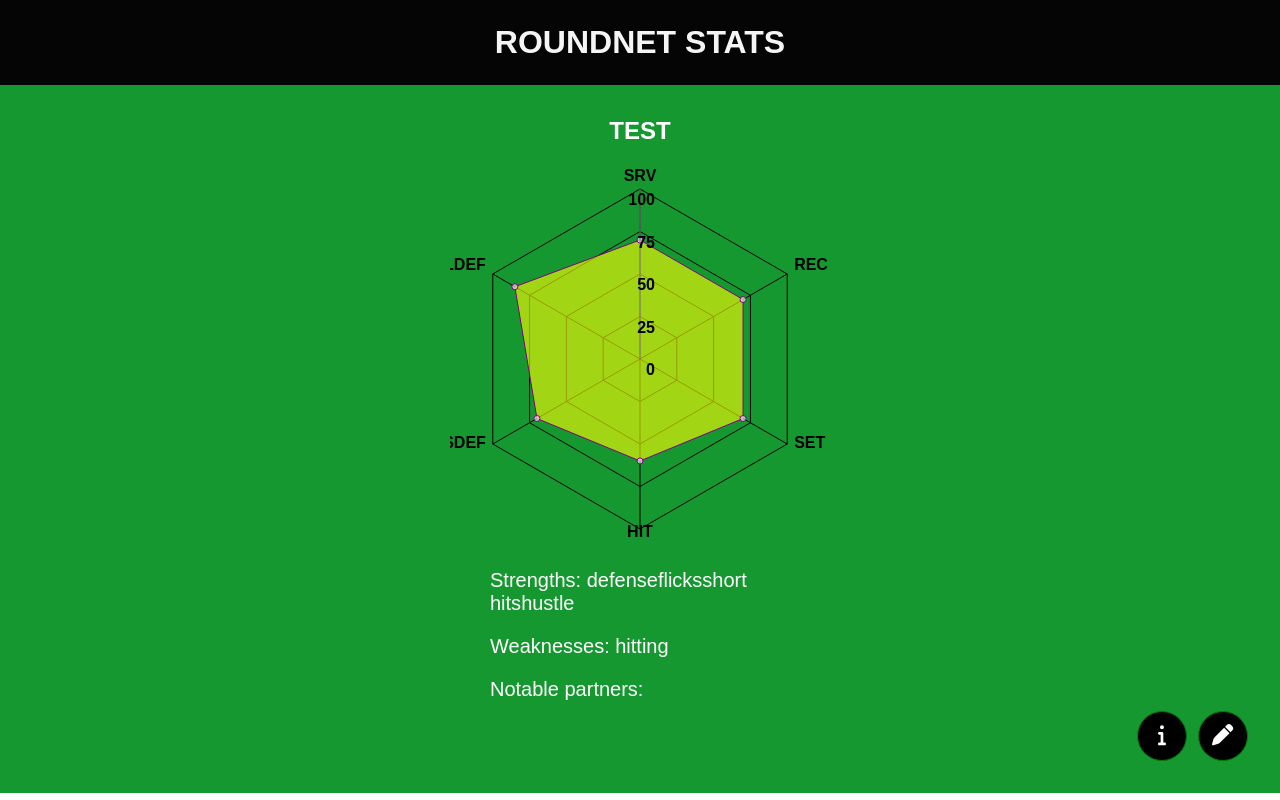
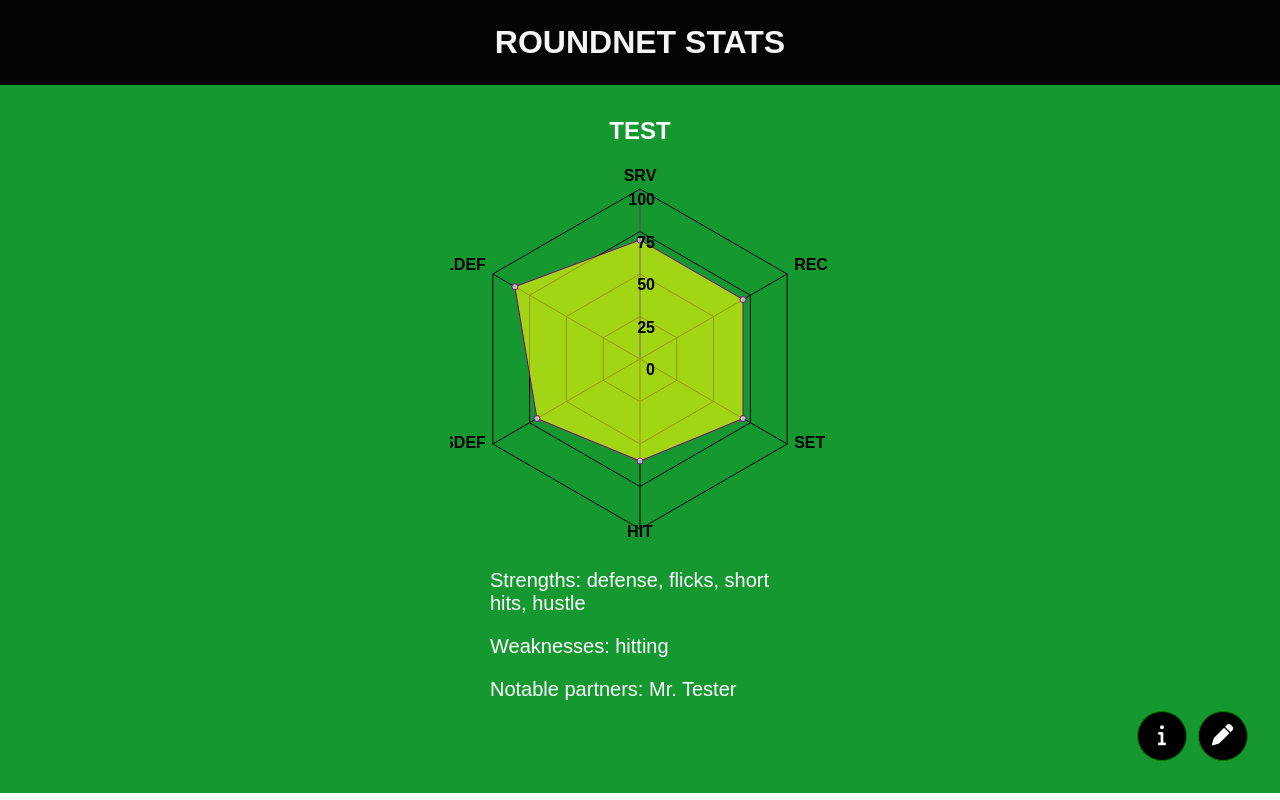
Before and after one commit to priegelsdev/roundnet-stats, a React (Vite) app: page / in a window 1280 px wide. Both pictures are taken after a click on the element "Test". Built offline with nearby package versions, Linux system fonts and the light colour scheme; a web font is replaced by a local one.

Commit message:
improve readability of props

```diff
--- a/src/App.jsx
+++ b/src/App.jsx
@@ -34,6 +34,7 @@ export default function Main() {
       longDefense = {player.defense.long}
       strengths = {player.strengths}
       weaknesses = {player.weaknesses}
+      notablePartners = {player.notablePartners}
     />
   }
 
--- a/src/Player.jsx
+++ b/src/Player.jsx
@@ -54,9 +54,9 @@ export default function Player(props) {
       <div className="card-details">
 
         <div className="card-individuals">
-          <p className="strengths">Strengths: {props.strengths}</p>
-          <p className="weaknesses">Weaknesses: {props.weaknesses}</p>
-          <p className="partners">Notable partners: {props.notablePartners}</p>
+          <p className="strengths">Strengths: {props.strengths.join(", ")}</p>
+          <p className="weaknesses">Weaknesses: {props.weaknesses.join(", ")}</p>
+          <p className="partners">Notable partners: {props.notablePartners.join(", ")}</p>
         </div>
 
       </div>
```
